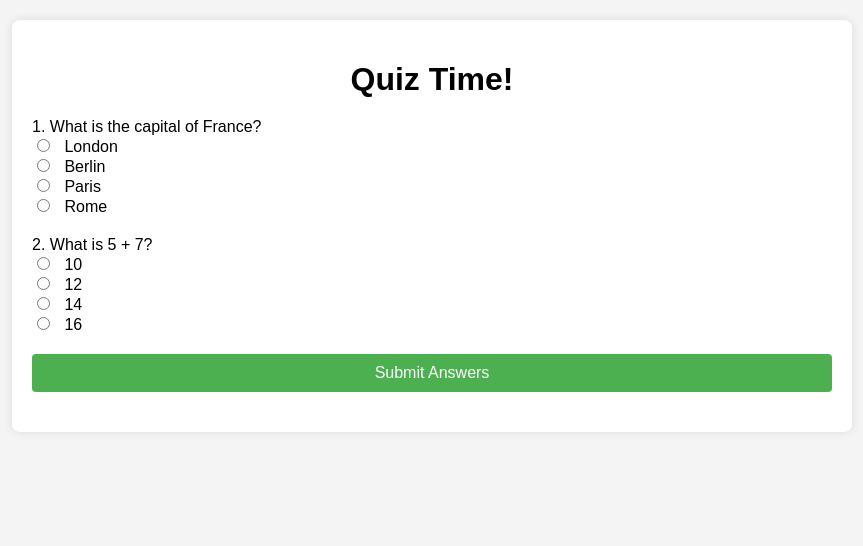
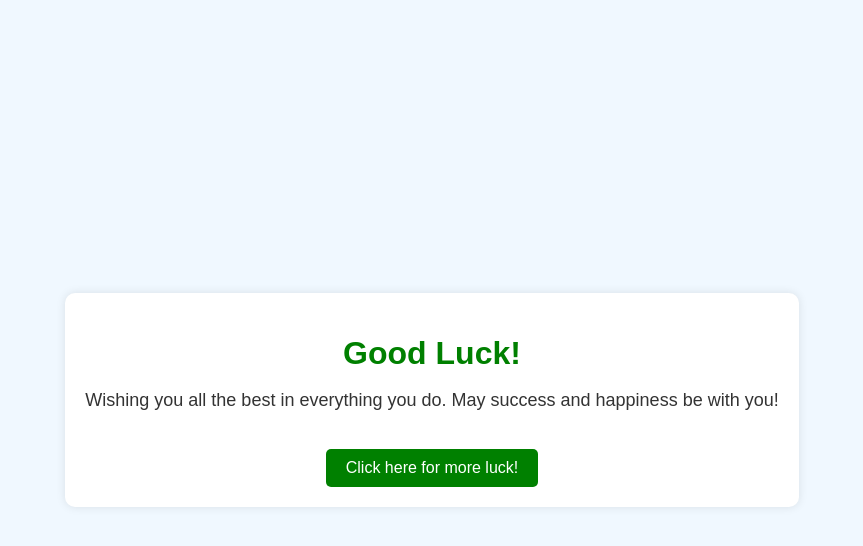
Before and after one commit to WQS-minerby/BigDreamer, a plain HTML site: page index.html in a window 1280 px wide. Shown: the whole page, without its empty margins (208-1071 px from the left). Drawn offline with Linux system fonts and the light colour scheme.

Commit message:
Update index.html

```diff
--- a/index.html
+++ b/index.html
@@ -3,115 +3,14 @@
 <head>
     <meta charset="UTF-8">
     <meta name="viewport" content="width=device-width, initial-scale=1.0">
-    <title>Responsive Quiz</title>
-    <style>
-        body {
-            font-family: Arial, sans-serif;
-            margin: 0;
-            padding: 0;
-            box-sizing: border-box;
-            background-color: #f4f4f4;
-        }
-
-        .container {
-            max-width: 800px;
-            margin: 20px auto;
-            padding: 20px;
-            background: #fff;
-            border-radius: 8px;
-            box-shadow: 0 0 10px rgba(0, 0, 0, 0.1);
-        }
-
-        h1 {
-            text-align: center;
-            margin-bottom: 20px;
-        }
-
-        .question {
-            margin-bottom: 20px;
-        }
-
-        .question p {
-            margin: 0;
-        }
-
-        input[type="radio"] {
-            margin-right: 10px;
-        }
-
-        input[type="submit"] {
-            display: block;
-            width: 100%;
-            padding: 10px;
-            background-color: #4CAF50;
-            color: white;
-            border: none;
-            border-radius: 4px;
-            cursor: pointer;
-            font-size: 16px;
-        }
-
-        input[type="submit"]:hover {
-            background-color: #45a049;
-        }
-
-        #result {
-            text-align: center;
-            font-size: 18px;
-            margin-top: 20px;
-        }
-
-        @media (max-width: 600px) {
-            .container {
-                padding: 10px;
-            }
-        }
-    </style>
+    <title>Good Luck!</title>
+    <link rel="stylesheet" href="style.css">
 </head>
 <body>
     <div class="container">
-        <h1>Quiz Time!</h1>
-        <form id="quizForm">
-            <div class="question">
-                <p>1. What is the capital of France?</p>
-                <input type="radio" name="q1" value="London"> London<br>
-                <input type="radio" name="q1" value="Berlin"> Berlin<br>
-                <input type="radio" name="q1" value="Paris"> Paris<br>
-                <input type="radio" name="q1" value="Rome"> Rome
-            </div>
-            <div class="question">
-                <p>2. What is 5 + 7?</p>
-                <input type="radio" name="q2" value="10"> 10<br>
-                <input type="radio" name="q2" value="12"> 12<br>
-                <input type="radio" name="q2" value="14"> 14<br>
-                <input type="radio" name="q2" value="16"> 16
-            </div>
-            <input type="submit" value="Submit Answers">
-        </form>
-        <div id="result"></div>
+        <h1>Good Luck!</h1>
+        <p>Wishing you all the best in everything you do. May success and happiness be with you!</p>
+        <button onclick="alert('Good Luck!')">Click here for more luck!</button>
     </div>
-
-    <script>
-        document.getElementById('quizForm').addEventListener('submit', function(event) {
-            event.preventDefault();
-
-            const form = event.target;
-            let score = 0;
-
-            const answers = {
-                q1: 'Paris',
-                q2: '12'
-            };
-
-            if (form.q1.value === answers.q1) {
-                score += 1;
-            }
-            if (form.q2.value === answers.q2) {
-                score += 1;
-            }
-
-            document.getElementById('result').innerText = `You scored ${score} out of 2!`;
-        });
-    </script>
 </body>
 </html>
```
